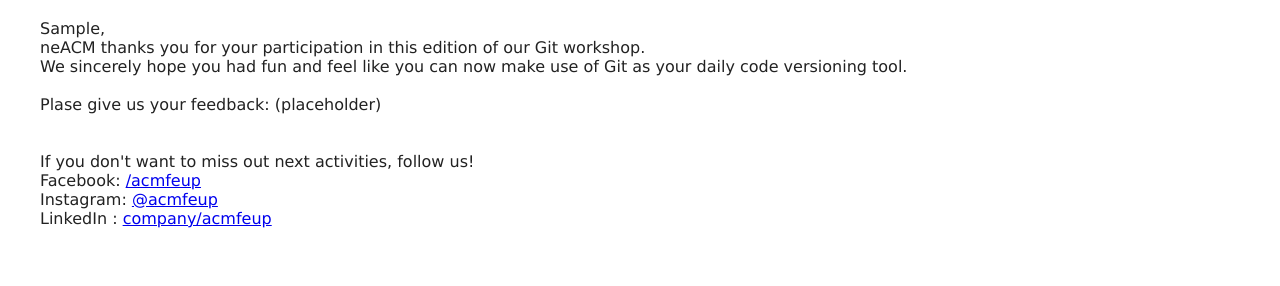
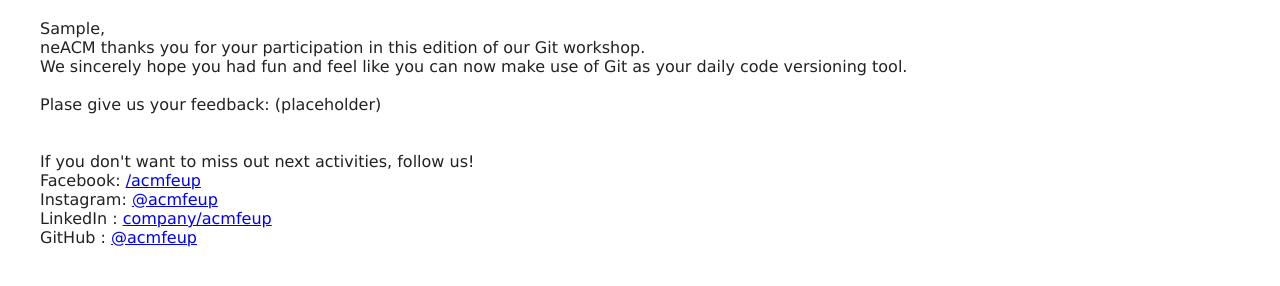
Before and after one commit to acmfeup/git-workshop, a plain HTML site: page messy-files/index.html in a window 1280 px wide. Both pictures are taken after typing "Sample" into the empty fields and a click on the button "Finish". Shown: the part 174-460 px from the top of the page. Drawn offline with Linux system fonts and the light colour scheme; files that its build step writes are made by us from their sources; files whose address does not match are found by name.

Commit message:
added github link

```diff
--- a/messy-files/index.html
+++ b/messy-files/index.html
@@ -50,7 +50,8 @@
             If you don't want to miss out next activities, follow us!<br>
             Facebook: <a href="https://www.facebook.com/acmfeup" target="_blank" rel="noopener noreferrer">/acmfeup</a><br>
             Instagram: <a href="https://www.instagram.com/acmfeup/" target="_blank" rel="noopener noreferrer">@acmfeup</a><br>
-            LinkedIn : <a href="https://www.linkedin.com/company/acmfeup" target="_blank" rel="noopener noreferrer">company/acmfeup</a>
+            LinkedIn : <a href="https://www.linkedin.com/company/acmfeup" target="_blank" rel="noopener noreferrer">company/acmfeup</a><br>
+            GitHub : <a href="https://www.linkedin.com/company/acmfeup" target="_blank" rel="noopener noreferrer">@acmfeup</a>
         </blockquote>
     </div>
 </body>
```
